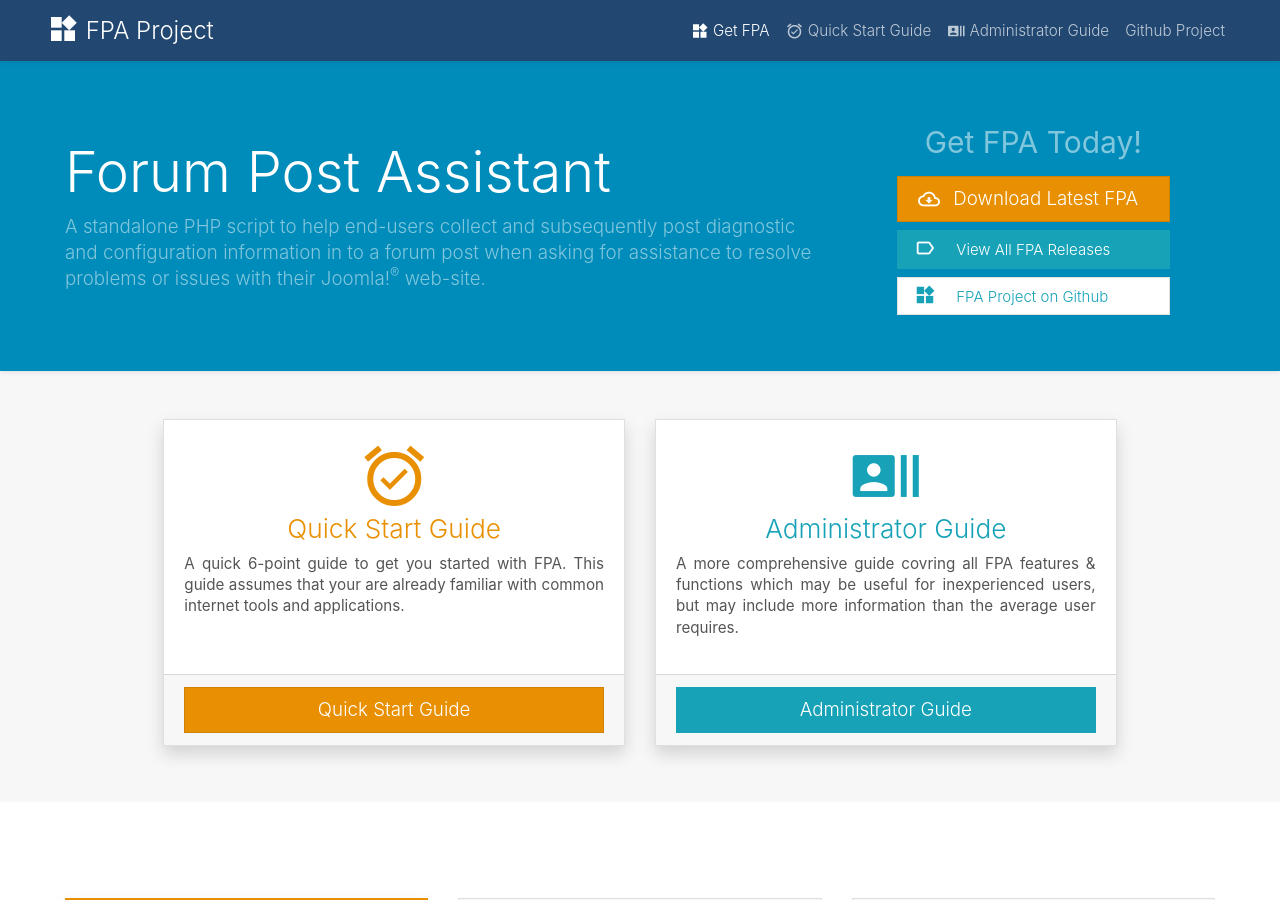
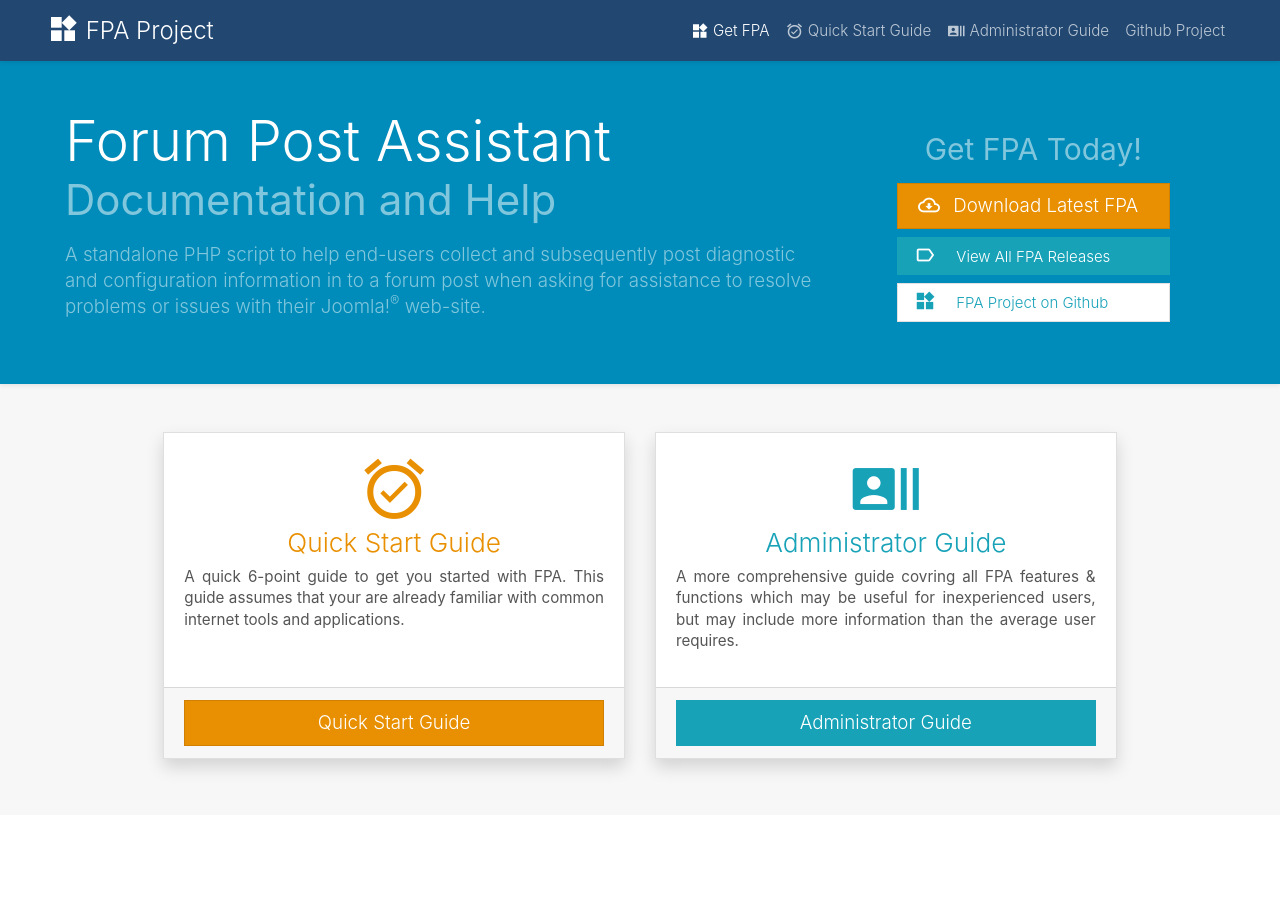
Before and after one commit to ForumPostAssistant/docs, a Jekyll site: the page built from index.html, in a window 1280 px wide and 900 px high. Built offline with Jekyll 4.4.1, drawn with Linux system fonts in a browser that asks for light colours; nearby versions of some CDN libraries.

Commit message:
added "Documentation and Help heading to defaut page header

```diff
--- a/_includes/default_header.html
+++ b/_includes/default_header.html
@@ -2,7 +2,9 @@
                 <div class="row h-100 align-items-center">
                     <div class="col-lg-8">
 
-                        <h1 class="display-4 text-white mt-3 mb-2 text-center text-lg-left">Forum Post Assistant</h1>
+                        <h1 class="display-4 text-white mt-0 mb-0 text-center text-lg-left">Forum Post Assistant</h1>
+                        <h2 class="font-weight-normal mis42 text-white-50 mb-3 text-center text-lg-left">Documentation<br class="d-md-none"> and Help</h2>
+
                         <p class="lead mb-3 text-white-50 text-justify text-lg-left d-print-none">A standalone PHP script to help end-users collect and subsequently post diagnostic and configuration information in to a forum post when asking for assistance to resolve problems or issues with their Joomla!<sup>&reg;</sup> web-site.</p>
 
                     </div>
```
